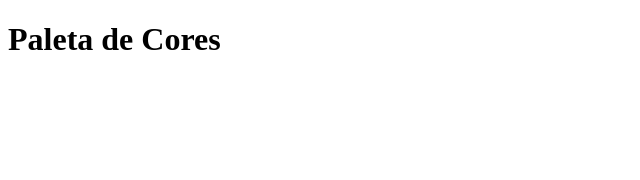
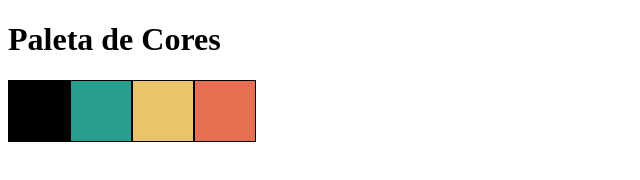
Before and after one commit to garciaagui/trybe-project-03_pixels-art, a plain HTML site: page index.html in a window 1280 px wide. Shown: the whole page, without its empty margins (0-640 px from the left). Drawn offline with Linux system fonts and the light colour scheme.

Commit message:
Conclusão dos Requisitos 2 e 3

```diff
--- a/index.html
+++ b/index.html
@@ -9,6 +9,7 @@
 </head>
 <body>
   <h1 id='title'>Paleta de Cores</h1>
+  <section id='color-palette'></section>
   <script src="script.js"></script>
 </body>
 </html>
--- a/script.js
+++ b/script.js
@@ -0,0 +1,20 @@
+const colorPallete = document.getElementById('color-palette');
+
+function createColorPallete() {
+  for (let i = 1; i <= 4; i += 1) {
+    const newPalleteElement = document.createElement('section');
+    newPalleteElement.setAttribute('class', 'color');
+    colorPallete.appendChild(newPalleteElement);
+  }
+}
+
+function setColors() {
+  const createdPalleteElements = document.getElementsByClassName('color');
+  createdPalleteElements[0].style.backgroundColor = 'black';
+  createdPalleteElements[1].style.backgroundColor = '#2A9D8F';
+  createdPalleteElements[2].style.backgroundColor = '#E9C46A';
+  createdPalleteElements[3].style.backgroundColor = '#E76F51';
+}
+
+createColorPallete();
+setColors();
--- a/style.css
+++ b/style.css
@@ -0,0 +1,6 @@
+.color {
+  border: solid black 1px;
+  height: 60px;
+  width: 60px;
+  display: inline-block;
+}
```
